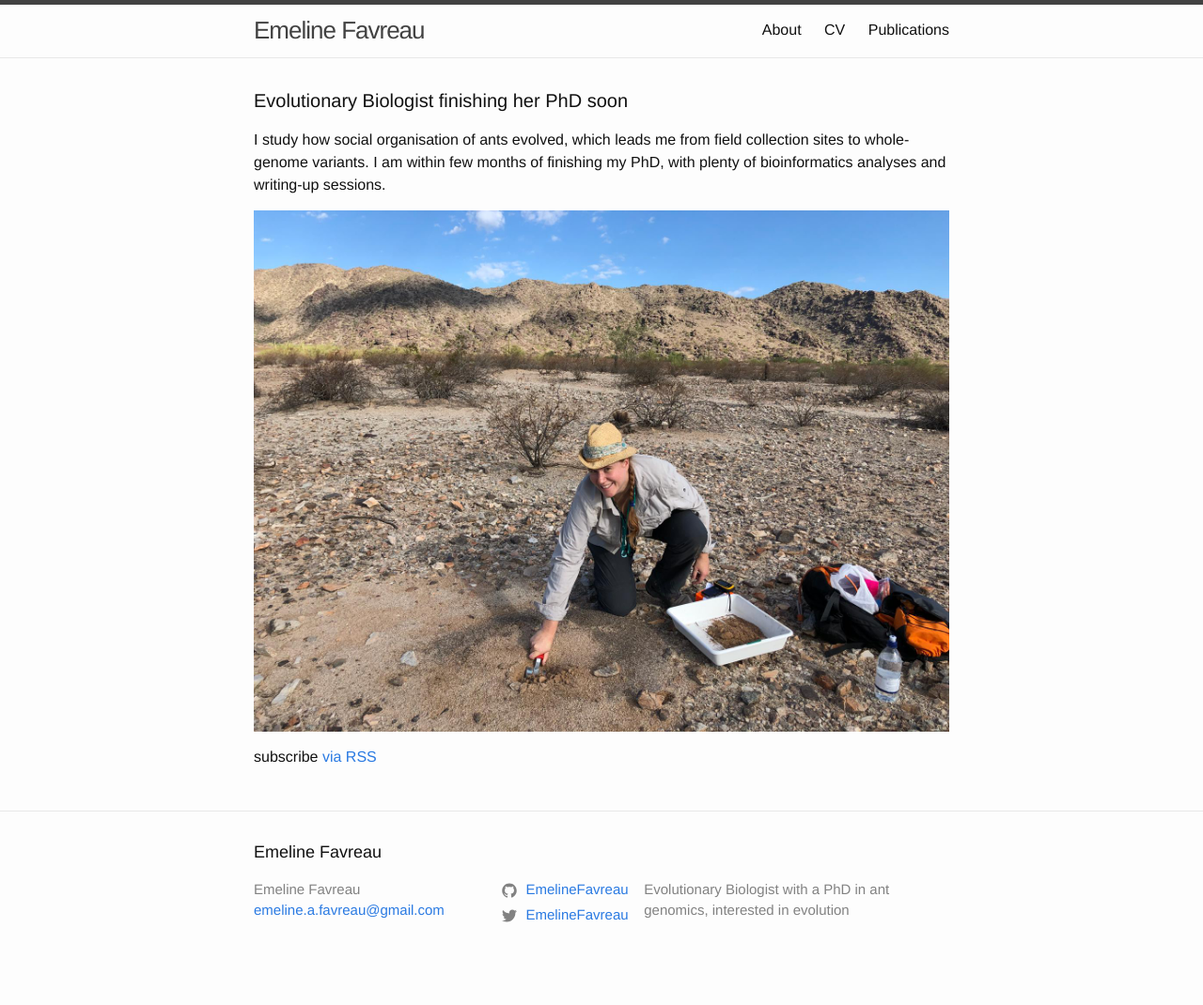
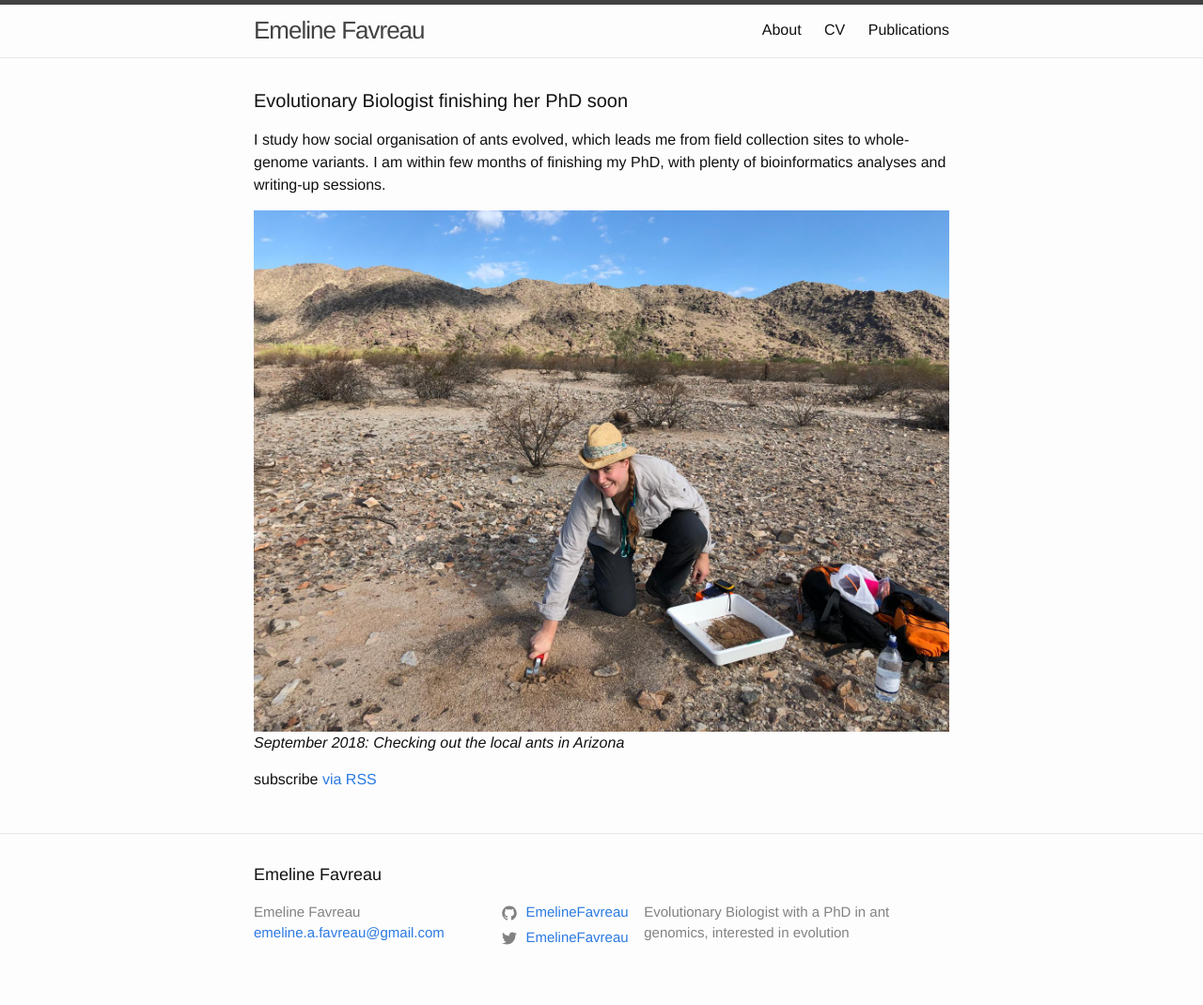
Before and after one commit to EmelineFavreau/EmelineFavreau.github.io, a Jekyll site: the page built from index.md, in a window 1280 px wide. Shown: the whole page at 94% size. Built offline with Jekyll 4.4.1, drawn with Linux system fonts in a browser that asks for light colours; before the commit the page ends 1046 px from its top, so only the background shows below that.

Commit message:
add picture legend

```diff
--- a/index.md
+++ b/index.md
@@ -6,4 +6,6 @@ layout: home
 ---
 I study how social organisation of ants evolved, which leads me from field collection sites to whole-genome variants. I am within few months of finishing my PhD, with plenty of bioinformatics analyses and writing-up sessions.
 
+
 ![sampling ants in Arizona desert](assets/2018-09-25-south-mountain-park-fieldwork.jpeg)
+_September 2018: Checking out the local ants in Arizona_
```
